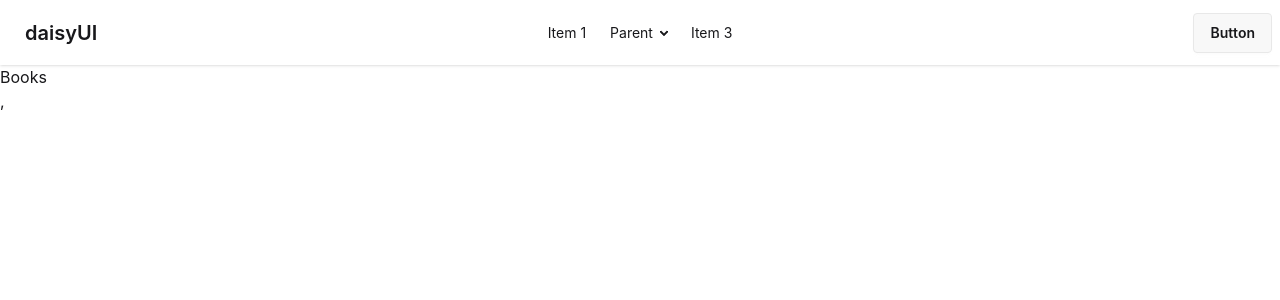
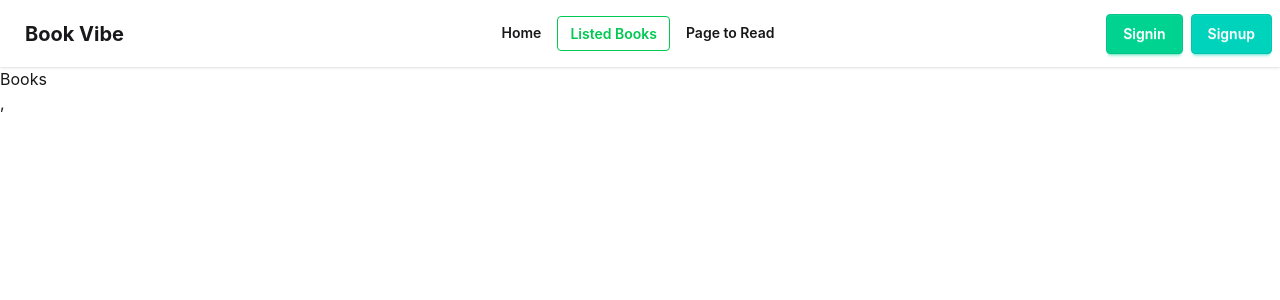
Before and after one commit to Sima-akhter/book-vibe-project, a React (Vite) app: page /books in a window 1280 px wide. Shown: the top 300 px of the page. Built offline with nearby package versions, Linux system fonts and the light colour scheme.

Commit message:
update navber

```diff
--- a/src/component/shared/navber/Navber.jsx
+++ b/src/component/shared/navber/Navber.jsx
@@ -1,6 +1,12 @@
 import React from 'react'
+import { Link, NavLink } from 'react-router'
 
 const Navber = () => {
+    const links = <>
+    <li><NavLink to={"/"} className={({isActive})=> `font-semibold mr-1 ${isActive ? "text-green-500 border border-green-500" : ""}`}>Home</NavLink></li>
+    <li><NavLink to={"/books"} className={({isActive})=> `font-semibold mr-1 ${isActive ? "text-green-500 border border-green-500" : ""}`}>Listed Books</NavLink></li>
+    <li><Link to={"/page-to-read"} className='font-semibold mr-1'>Page to Read</Link></li>
+    </>
   return (
     <div>
 
@@ -13,36 +19,20 @@ const Navber = () => {
       <ul
         tabIndex="-1"
         className="menu menu-sm dropdown-content bg-base-100 rounded-box z-1 mt-3 w-52 p-2 shadow">
-        <li><a>Item 1</a></li>
-        <li>
-          <a>Parent</a>
-          <ul className="p-2">
-            <li><a>Submenu 1</a></li>
-            <li><a>Submenu 2</a></li>
-          </ul>
-        </li>
-        <li><a>Item 3</a></li>
+
+        {links}
       </ul>
     </div>
-    <a className="btn btn-ghost text-xl">daisyUI</a>
+    <h2 className="btn btn-ghost text-xl font-bold">Book Vibe</h2>
   </div>
   <div className="navbar-center hidden lg:flex">
     <ul className="menu menu-horizontal px-1">
-      <li><a>Item 1</a></li>
-      <li>
-        <details>
-          <summary>Parent</summary>
-          <ul className="p-2 bg-base-100 w-40 z-1">
-            <li><a>Submenu 1</a></li>
-            <li><a>Submenu 2</a></li>
-          </ul>
-        </details>
-      </li>
-      <li><a>Item 3</a></li>
+      {links}
     </ul>
   </div>
-  <div className="navbar-end">
-    <a className="btn">Button</a>
+  <div className="navbar-end gap-2">
+    <button className='btn btn-success text-white'>Signin</button>
+    <button className='btn btn-accent text-white'>Signup</button>
   </div>
 </div>
 
--- /dev/null
+++ b/src/pages/errorPages/ErrorPages.jsx
@@ -0,0 +1,53 @@
+import { Link } from "react-router";
+
+
+const ErrorPages = () => {
+  return (
+    <div style={styles.container}>
+      <h1 style={styles.code}>404</h1>
+      <h2 style={styles.title}>Oops! Page Not Found</h2>
+      <p style={styles.text}>
+        The page you are looking for doesn’t exist or has been moved.
+      </p>
+
+      <Link to="/" style={styles.button}>
+        Go Back Home
+      </Link>
+    </div>
+  );
+};
+
+const styles = {
+  container: {
+    height: "100vh",
+    display: "flex",
+    flexDirection: "column",
+    justifyContent: "center",
+    alignItems: "center",
+    background: "linear-gradient(135deg, #667eea, #764ba2)",
+    color: "#fff",
+    textAlign: "center",
+  },
+  code: {
+    fontSize: "120px",
+    margin: "0",
+  },
+  title: {
+    fontSize: "32px",
+    margin: "10px 0",
+  },
+  text: {
+    fontSize: "18px",
+    marginBottom: "20px",
+  },
+  button: {
+    padding: "10px 20px",
+    background: "#fff",
+    color: "#333",
+    borderRadius: "5px",
+    textDecoration: "none",
+    fontWeight: "bold",
+  },
+};
+
+export default ErrorPages;
--- a/src/routes/Routes.jsx
+++ b/src/routes/Routes.jsx
@@ -2,6 +2,7 @@ import { createBrowserRouter } from "react-router";
 import MainLayout from "../Layout/MainLayout";
 import HomePages from "../pages/homePages/HomePages";
 import Books from "../pages/books/Books";
+import ErrorPages from "../pages/errorPages/ErrorPages";
 
 export const router = createBrowserRouter([
   {
@@ -16,6 +17,7 @@ export const router = createBrowserRouter([
         path: "/books",
         element: <Books></Books>
       }
-    ]
+    ],
+    errorElement: <ErrorPages></ErrorPages>
   },
 ]);
```
